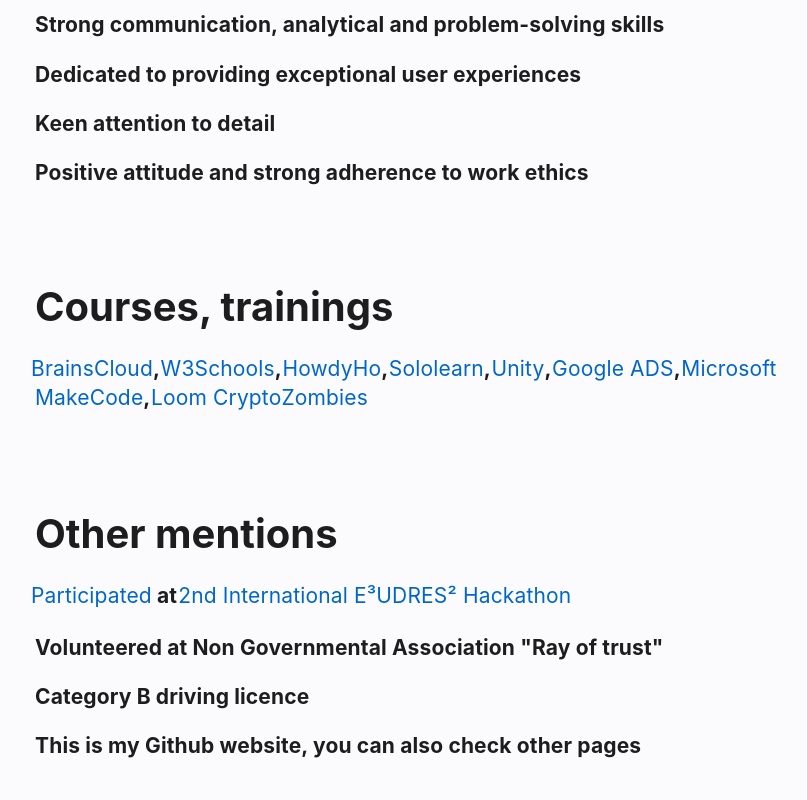
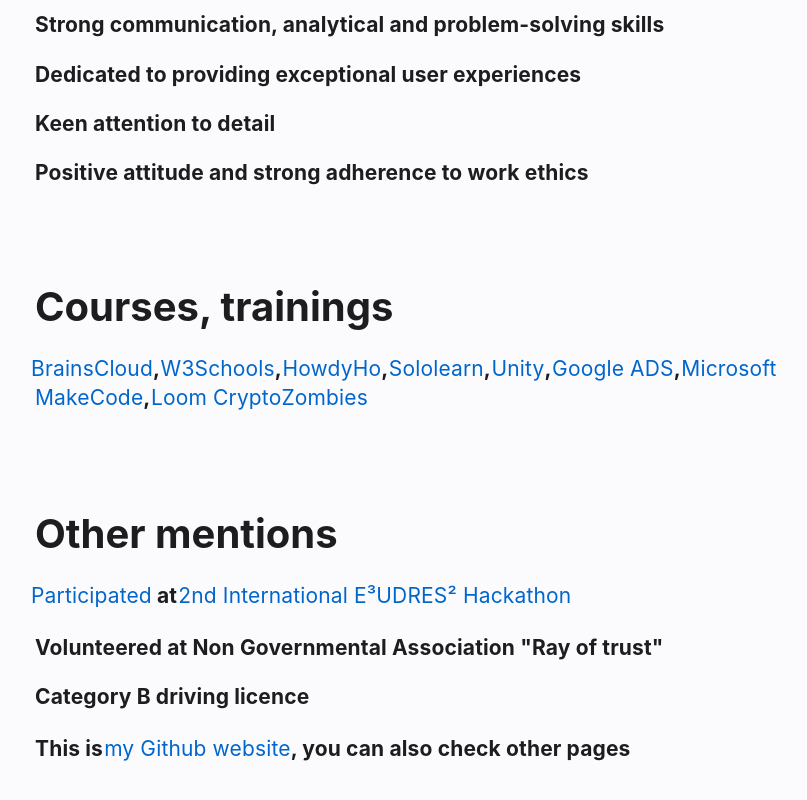
Before and after one commit to banmepls/main_page, a plain HTML site: page contact.html in a window 1280 px wide. Shown: the part 2468-3268 px from the top of the page, without its empty margins (65-872 px from the left). Drawn offline with nearby package versions, Linux system fonts and the light colour scheme.

Commit message:
Update contact.html

```diff
--- a/contact.html
+++ b/contact.html
@@ -103,7 +103,7 @@
 							<h3 class="contact_subtitle"><a href="https://uptro29158-my.sharepoint.com/:b:/g/personal/bogdan_svet_student_upt_ro/EVjpNg0ZUTNIr4loz1JP014BLtwYv_4N5RXwDxXlOOk-AQ?e=ygQ5bR" target="_blank" class="section_headlink">Participated</a> at <a href="https://eudres.eu/hackathon-2022" target="_blank" class="section_headlink">2nd International E³UDRES² Hackathon</a></h3>
 							<h3 class="contact_subtitle">Volunteered at Non Governmental Association "Ray of trust"</h3>
 							<h3 class="contact_subtitle">Category B driving licence</h3>
-							<h3 class="contact_subtitle">This is my Github website, you can also check other pages</h3>
+							<h3 class="contact_subtitle">This is <a href="https://banmepls.github.io/main_page/index.html" target="_blank" class="section_headlink">my Github website</a>, you can also check other pages</h3>
 						</div>
                     </div>
 				</div>
```
